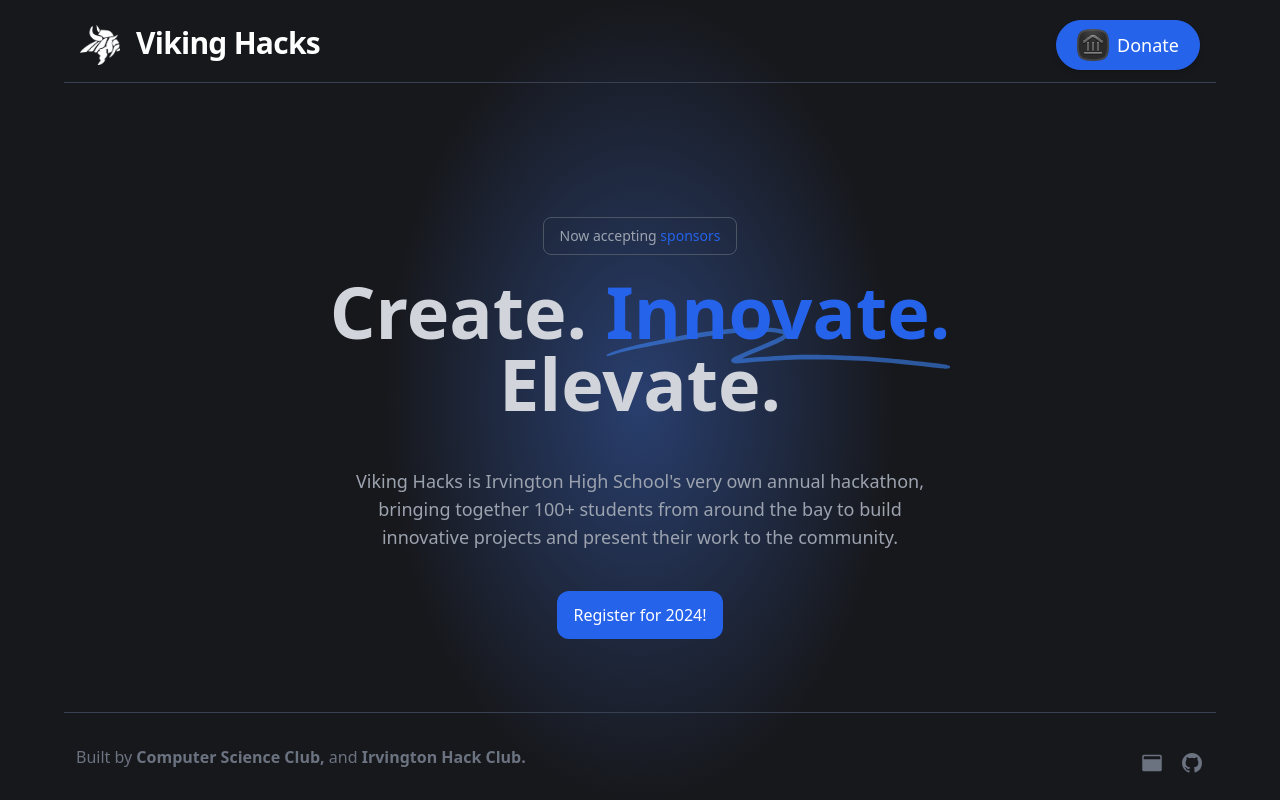
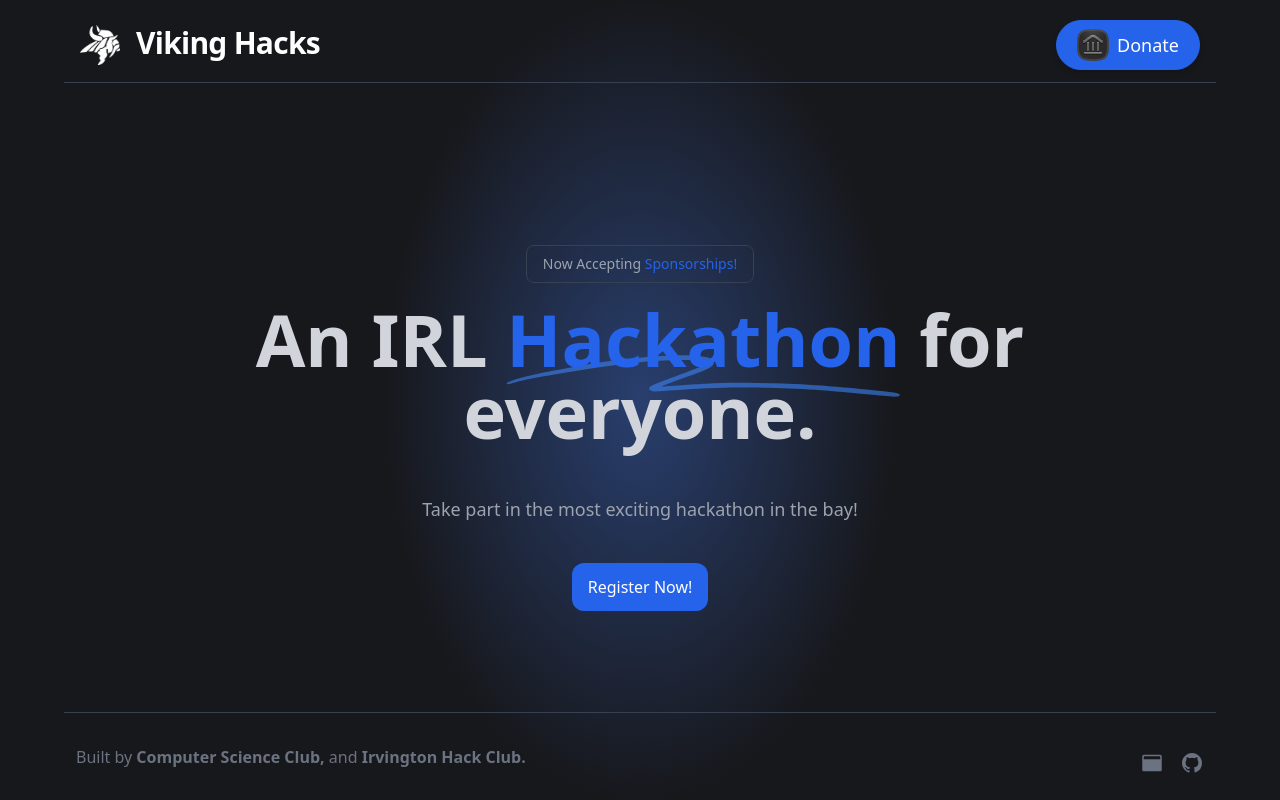
Before and after one commit to Mishra-Manit/VikingHacksWebsite, a Next.js app: page / in a window 1280 px wide. Built offline with nearby package versions, Linux system fonts and the light colour scheme.

Commit message:
manit changes

```diff
--- a/app/page.tsx
+++ b/app/page.tsx
@@ -13,27 +13,27 @@ export default function HomePage() {
           href="#"
           target="_blank"
           rel="noreferrer"
-          className="border border-gray-600 rounded-lg py-2 px-4 text-gray-400 text-sm mb-5 transition duration-300 ease-in-out"
+          className="border border-gray-700 rounded-lg py-2 px-4 text-gray-400 text-sm mb-5 transition duration-300 ease-in-out"
         >
-          Now accepting {" "}
-          <span className="text-blue-600 hover:underline">sponsors</span>
+          Now Accepting {" "}
+          <span className="text-blue-600">Sponsorships!</span>
         </a>
         <h1 className="mx-auto max-w-4xl font-display text-5xl font-bold tracking-normal text-gray-300 sm:text-7xl">
-          Create. {" "}
+          An IRL {" "}
           <span className="relative whitespace-nowrap text-blue-600">
             <SquigglyLines />
-            <span className="relative">Innovate.</span>
+            <span className="relative">Hackathon</span>
           </span>{" "}
-          Elevate.
+          for everyone.
         </h1>
         <h2 className="mx-auto mt-12 max-w-xl text-lg sm:text-gray-400  text-gray-500 leading-7">
-        Viking Hacks is Irvington High School&apos;s very own annual hackathon, bringing together 100+ students from around the bay to build innovative projects and present their work to the community.
+          Take part in the most exciting hackathon in the bay!
         </h2>
         <Link
           className="bg-blue-600 rounded-xl text-white font-medium px-4 py-3 sm:mt-10 mt-8 hover:bg-blue-500 transition"
           href="/dream"
         >
-          Register for 2024!
+          Register Now!
         </Link>
 
       </main>
```
